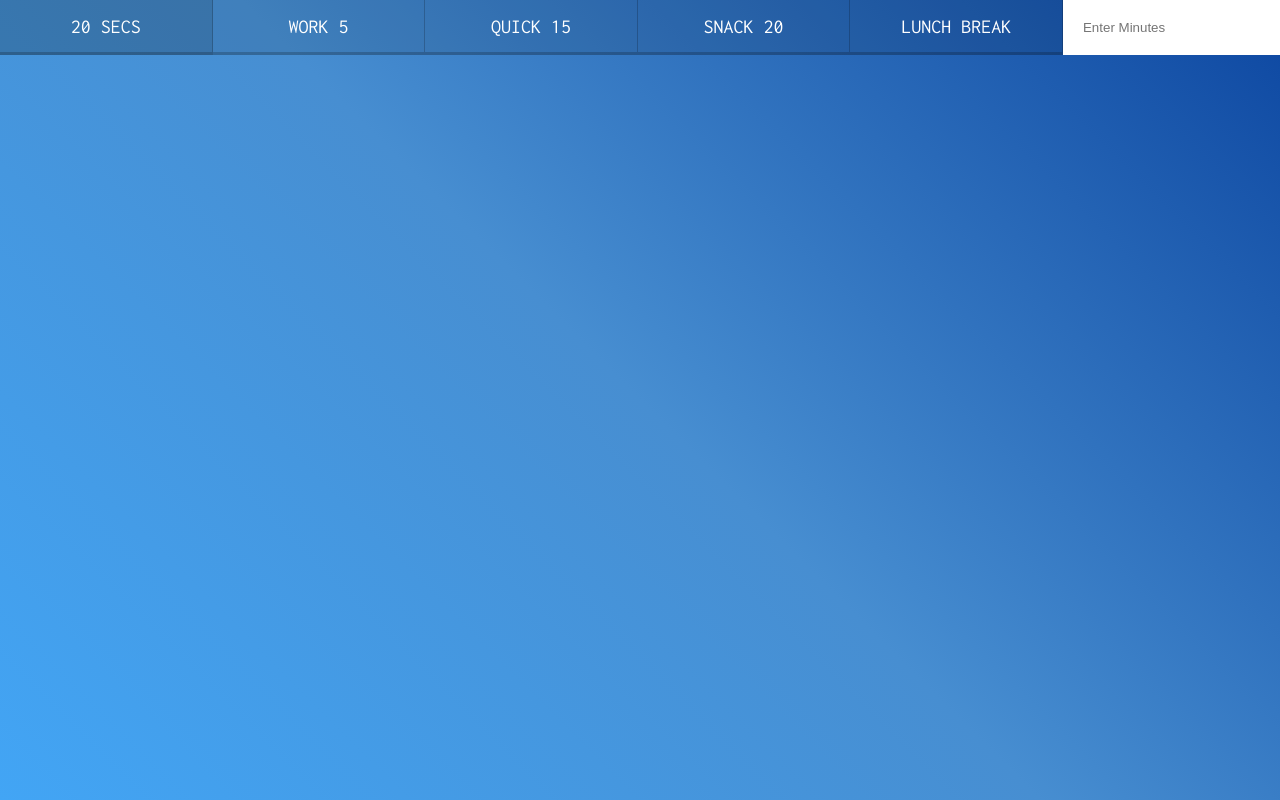
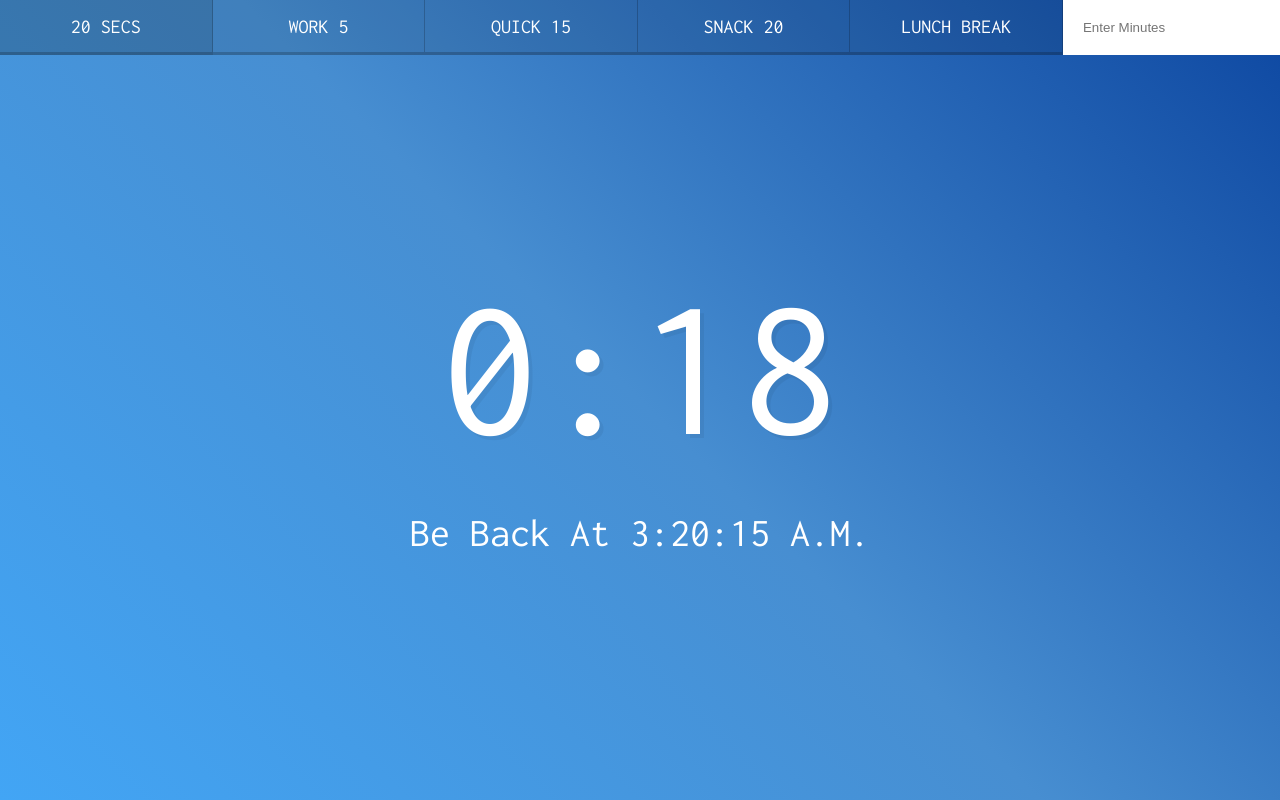
Before and after one commit to andy-techen/js30, a plain HTML site: page 29 - Countdown Timer/index.html in a window 1280 px wide. Both pictures are taken after a click on the button "20 SECS". Drawn offline with Linux system fonts and the light colour scheme.

Commit message:
completed JS29

```diff
--- a/29 - Countdown Timer/index.html
+++ b/29 - Countdown Timer/index.html
@@ -26,7 +26,7 @@
     </div>
   </div>
 
-  <script src="scripts-START.js"></script>
+  <script src="scripts.js"></script>
 </body>
 
 </html>
--- a/29 - Countdown Timer/scripts.js
+++ b/29 - Countdown Timer/scripts.js
@@ -0,0 +1,56 @@
+let countdown;
+const timerDisplay = document.querySelector('.display__time-left');
+const endTime = document.querySelector('.display__end-time');
+const buttons = document.querySelectorAll('[data-time]');
+
+function timer(seconds) {
+    const now = Date.now();
+    const then = now + seconds * 1000;
+    displayEndTime(then);
+    displayTimeLeft(seconds);
+
+    countdown = setInterval(() => {
+        const secondsLeft = Math.round((then - Date.now()) / 1000);
+        if (secondsLeft < 0) {
+            clearInterval(countdown);
+            return;
+        }
+
+        displayTimeLeft(secondsLeft);
+    }, 1000);
+}
+
+function displayTimeLeft(seconds) {
+    const minutes = Math.floor(seconds / 60);
+    const remainderSeconds = seconds % 60;
+    const display = `${minutes}:${(remainderSeconds < 10) ? '0' : ''}${remainderSeconds}`;
+    // `${minutes}:${remainderSeconds.toLocaleString(undefined, {minimumIntegerDigits: 2})}` also works
+    timerDisplay.textContent = display;
+    document.title = display;
+}
+
+function displayEndTime(timestamp) {
+    const end = new Date(timestamp);
+    const hour = end.getHours();
+    const adjustedHour = hour > 12 ? hour - 12 : hour;
+    const minutes = end.getMinutes();
+    const seconds = end.getSeconds();
+    endTime.textContent = `
+    Be Back At ${adjustedHour}:${(minutes < 10) ? '0' : ''}${minutes}:${(seconds < 10) ? '0' : ''}${seconds} ${(hour > 12 ? 'P.M.' : 'A.M.')}
+    `;
+}
+
+function startTimer() {
+    clearInterval(countdown);
+    const seconds = parseInt(this.dataset.time);
+    timer(seconds);
+}
+
+buttons.forEach(button => button.addEventListener('click', startTimer));
+document.customForm.addEventListener('submit', function(e) {
+    e.preventDefault();
+    clearInterval(countdown);
+    const mins = this.minutes.value;
+    timer(mins * 60);
+    this.reset();
+});
```
